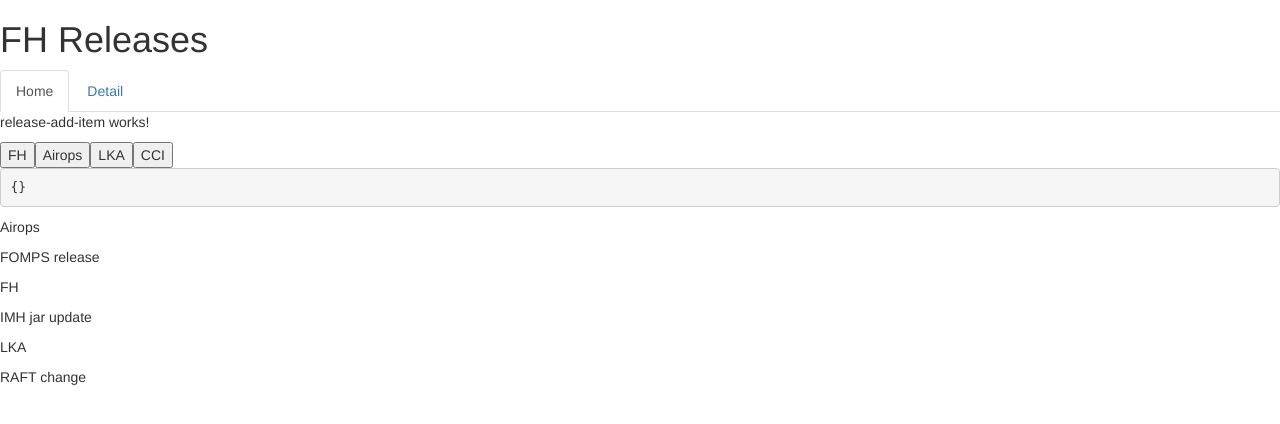
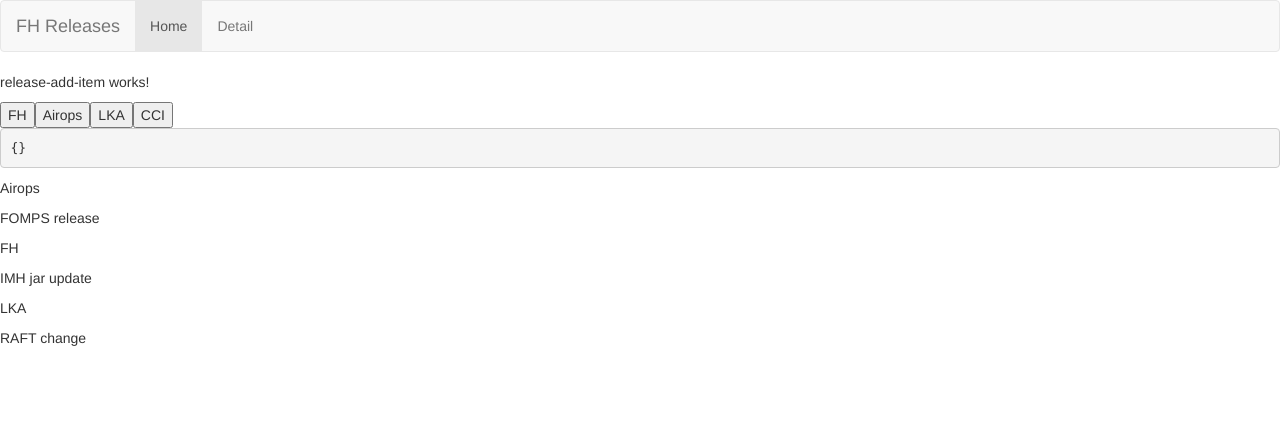
Before and after one commit to MattMasuda/workshop-app, an Angular app: page /#/home in a window 1280 px wide. Shown: the top 424 px of the page. Built offline with nearby package versions, Linux system fonts and the light colour scheme.

Commit message:
Change nav to nav bar

```diff
--- a/src/app/app.component.html
+++ b/src/app/app.component.html
@@ -1,7 +1,11 @@
-<h1>{{title}}</h1>
-<nav>
+<nav class="navbar navbar-default">
   <div>
-    <ul class="nav nav-tabs">
+    <div class="navbar-header">
+      <div class="navbar-brand">
+        {{title}}
+      </div>
+    </div>
+    <ul class="nav navbar-nav">
       <li routerLinkActive="active">
         <a [routerLink]="['/home']">Home</a></li>
       <li routerLinkActive="active">
```
